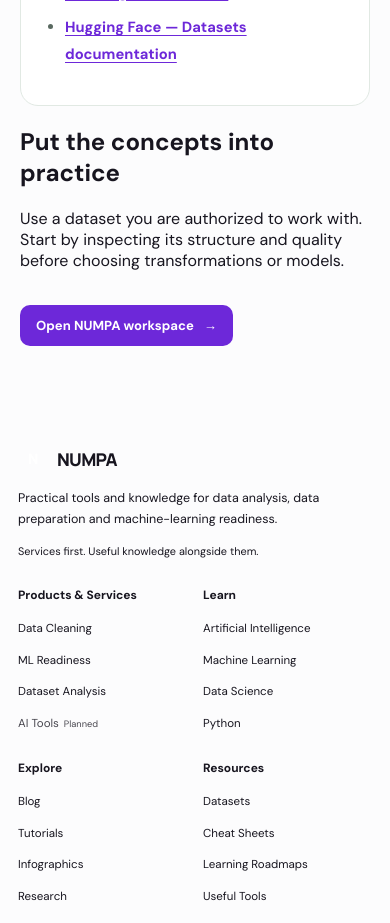
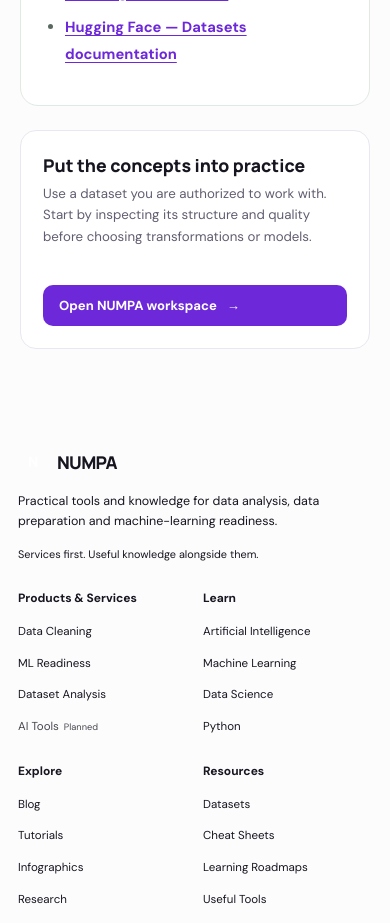
Before and after one commit to chandravadiyaDeep/Nump-, a Next.js app in the folder apps/web/: page /learn/artificial-intelligence in a window 390 px wide. Shown: the part 1240-2163 px from the top of the page. Built offline with nearby package versions, Linux system fonts and the light colour scheme.

Commit message:
style(learn): add responsive practical next-step panel

```diff
--- a/apps/web/app/landing.css
+++ b/apps/web/app/landing.css
@@ -568,3 +568,9 @@
   .resource-topic-intro, .resource-directory-controls { padding: 17px; }
   .resource-filter-list { gap: 6px; }
 }
+
+.learn-next-step { display: flex; align-items: center; justify-content: space-between; gap: 20px; margin-top: 24px; padding: 22px; border: 1px solid #e9e7ef; border-radius: 16px; background: #fff; }
+.learn-next-step h2 { margin: 0 0 6px; font: 800 1.1rem "Manrope", sans-serif; }
+.learn-next-step p { max-width: 650px; margin: 0; color: #625d70; font-size: .83rem; line-height: 1.6; }
+.learn-next-step .public-primary-link { flex: 0 0 auto; }
+@media (max-width: 650px) { .learn-next-step { align-items: stretch; flex-direction: column; } }
```
